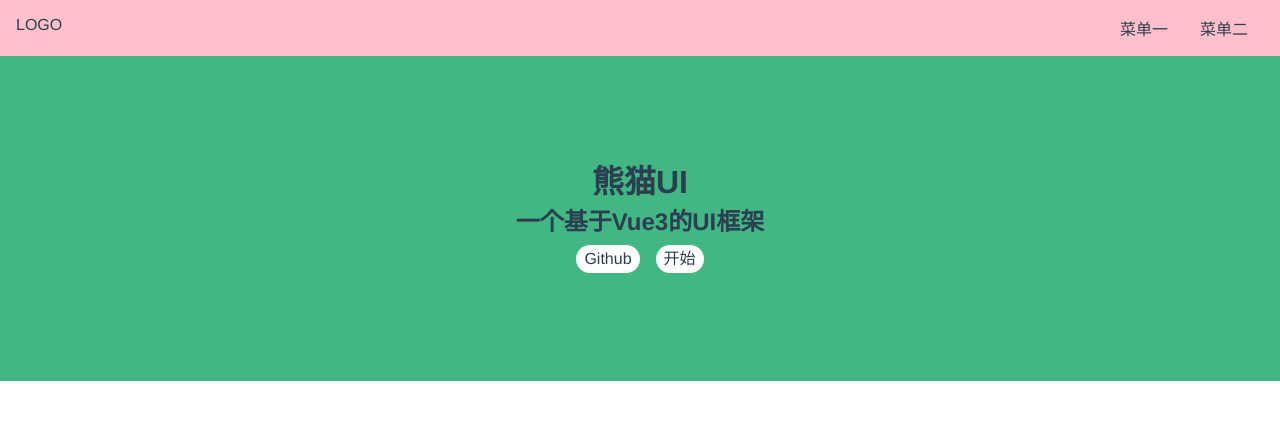
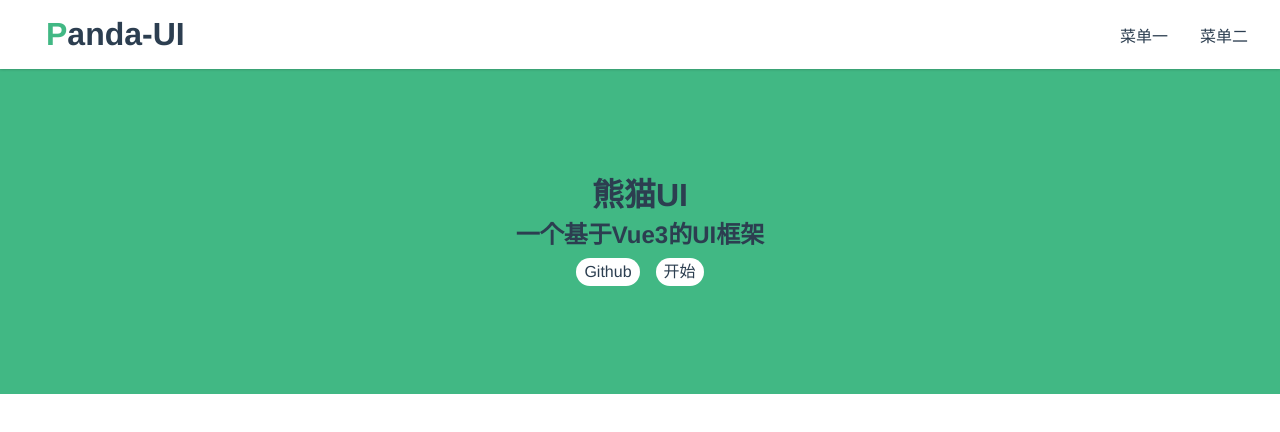
Before and after one commit to futrue1024/vue3-pandaui, a Vue app: page /#/ in a window 1280 px wide. Shown: the top 432 px of the page. Built offline with nearby package versions, Linux system fonts and the light colour scheme.

Commit message:
doc路由切换，隐藏侧边栏

```diff
--- a/index.html
+++ b/index.html
@@ -2,12 +2,13 @@
 <html lang="en">
 <head>
   <meta charset="UTF-8">
-  <link rel="icon" href="/favicon.ico" />
+  <link rel="icon" href="/favicon.ico"/>
   <meta name="viewport" content="width=device-width, initial-scale=1.0">
   <title>Vite App</title>
 </head>
 <body>
-  <div id="app"></div>
-  <script type="module" src="/src/main.ts"></script>
+<div id="app"></div>
+<script type="module" src="/src/main.ts"></script>
+<script src="//at.alicdn.com/t/font_2112861_39mneetq9jp.js"></script>
 </body>
 </html>
--- a/src/App.vue
+++ b/src/App.vue
@@ -3,10 +3,21 @@
 </template>
 
 <script>
+import {ref, provide} from 'vue'
+import {router} from './router/router'
+
+
 export default {
   name: 'App',
-  setup(){
-
+  setup() {
+    const width = document.documentElement.clientWidth
+    const menuVisible = ref(width > 500)
+    provide('xxx', menuVisible)
+    router.afterEach(() => {
+      if (width <= 500) {
+        menuVisible.value = false
+      }
+    })
   }
 }
 </script>
--- /dev/null
+++ b/src/components/Icon.vue
@@ -0,0 +1,20 @@
+<template>
+  <svg class="icon">
+    <use :xlink:href="`#i-${name}`"></use>
+  </svg>
+</template>
+
+<script lang='ts'>
+export default {
+  props:{name}
+};
+</script>
+
+<style lang='scss' scoped>
+.icon {
+  width: 1em; height: 1em;
+  vertical-align: -0.15em;
+  fill: currentColor;
+  overflow: hidden;
+}
+</style>
--- /dev/null
+++ b/src/components/Switch.vue
@@ -0,0 +1,13 @@
+<template>
+  <div>switch文档</div>
+</template>
+
+<script lang='ts'>
+export default {
+  name: "Switch"
+};
+</script>
+
+<style lang='scss' scoped>
+
+</style>
--- a/src/components/TopNav.vue
+++ b/src/components/TopNav.vue
@@ -1,35 +1,105 @@
 <template>
   <div class="topNav">
-    <div class="logo">LOGO</div>
+    <div class="logo">
+      <icon name="panday"/>
+      <h1 class="text"><span class="first">P</span>anda-UI</h1>
+    </div>
     <ul class="menu">
       <li>菜单一</li>
       <li>菜单二</li>
     </ul>
+    <span class="toggleMenu" @click="toggleMenu"> <icon name="menu"/></span>
   </div>
+
 </template>
 
 <script lang='ts'>
+import {inject, Ref} from "vue";
+import Icon from "./Icon.vue";
+
 export default {
-  name: "TopNav"
-}
+  name: "TopNav",
+  components: {Icon},
+  setup() {
+    const menuVisible = inject<Ref<boolean>>("xxx");
+    console.log("topNav" + menuVisible.value);
+    const toggleMenu = () => {
+      menuVisible.value = !menuVisible.value;
+    };
+    return {toggleMenu};
+  }
+};
 </script>
 
 <style lang='scss' scoped>
 .topNav {
-  background-color: pink;
+  background-color: white;
   display: flex;
   padding: 16px;
-  > .logo{
-    max-width: 6em;
+  position: relative;
+  z-index: 10;
+  box-shadow: 0 0 3px rgba(0, 0, 0, 0.3);
+
+  > .logo {
+    max-width: 18em;
     margin-right: auto;
+    display: flex;
+    flex-direction: row;
+    justify-content: center;
+    align-items: center;
+
+    > h1 {
+      > .first {
+        color: #41B884;
+      }
+    }
+
+    > .icon {
+      width: 30px;
+      height: 30px;
+    }
   }
-  > .menu{
+
+
+  > .menu {
     display: flex;
+    justify-content: center;
+    align-items: center;
     flex-wrap: nowrap;
     white-space: nowrap;
-    > li{
+
+    > li {
       margin: 0 1em;
     }
   }
+
+  > .toggleMenu {
+    position: absolute;
+    left: 16px;
+    top: 50%;
+    transform: translateY(-50%);
+    display: none;
+
+    > .icon {
+      width: 22px;
+      height: 22px;
+      vertical-align: middle;
+    }
+
+  }
+
+  @media (max-width: 500px) {
+    > .menu {
+      display: none;
+    }
+    > .logo {
+      margin: 0 auto;
+    }
+    > .toggleMenu {
+      display: inline-block;
+    }
+  }
 }
+
+
 </style>
--- a/src/main.ts
+++ b/src/main.ts
@@ -1,19 +1,7 @@
 import {createApp} from "vue";
 import App from "./App.vue";
 import "./index.scss";
-import {createWebHashHistory, createRouter} from "vue-router";
-import Home from "./views/Home.vue";
-import Doc from "./views/Doc.vue";
-
-const history = createWebHashHistory();
-const router = createRouter(
-  {
-    history: history,
-    routes: [
-      {path: "/", component: Home},
-      {path: "/doc", component: Doc}
-    ]
-  });
+import {router} from "./router/router";
 
 const app = createApp(App);
 app.use(router);
--- /dev/null
+++ b/src/router/router.ts
@@ -0,0 +1,21 @@
+import {createWebHashHistory, createRouter} from "vue-router";
+import Home from "../views/Home.vue";
+import Doc from "../views/Doc.vue";
+import Switch from "../components/Switch.vue";
+
+const history = createWebHashHistory();
+export const router = createRouter(
+  {
+    history: history,
+    routes: [
+      {path: "/", component: Home},
+      {
+        path: "/doc", component: Doc, children: [
+          {path: "switch", component: Switch}
+        ]
+      }
+    ]
+  });
+router.afterEach(() => {
+
+})
--- a/src/views/Doc.vue
+++ b/src/views/Doc.vue
@@ -2,7 +2,7 @@
   <div>
     <top-nav/>
     <div class="content">
-      <aside>
+      <aside v-if="menuVisible">
         <h2>侧边列表</h2>
         <ol>
           <li>
@@ -19,17 +19,26 @@
           </li>
         </ol>
       </aside>
-      <main>主要内容</main>
+      <main>
+        1
+        <router-view></router-view>
+      </main>
     </div>
   </div>
 </template>
 
 <script lang="ts">
 import TopNav from "../components/TopNav.vue";
+import {inject, Ref} from "vue";
 
 export default {
   name: "Doc",
-  components: {TopNav}
+  components: {TopNav},
+  setup() {
+    const menuVisible = inject<Ref<boolean>>("xxx");
+    console.log("Doc" + menuVisible.value);
+    return {menuVisible};
+  }
 };
 </script>
 
@@ -41,16 +50,17 @@ aside {
   position: fixed;
   top: 0;
   left: 0;
+  margin-top: 70px;
 
   > h2 {
     margin-bottom: 4px;
   }
 
   > ol {
-    > li{
+    top: 300px;
+    > li {
       padding: 4px 0;
     }
   }
-
 }
 </style>
--- a/src/views/Home.vue
+++ b/src/views/Home.vue
@@ -15,9 +15,11 @@
 <script lang="ts">
 import TopNav from "../components/TopNav.vue";
 
+
 export default {
   name: "Home",
-  components: {TopNav}
+  components: {TopNav},
+
 };
 </script>
 
```
